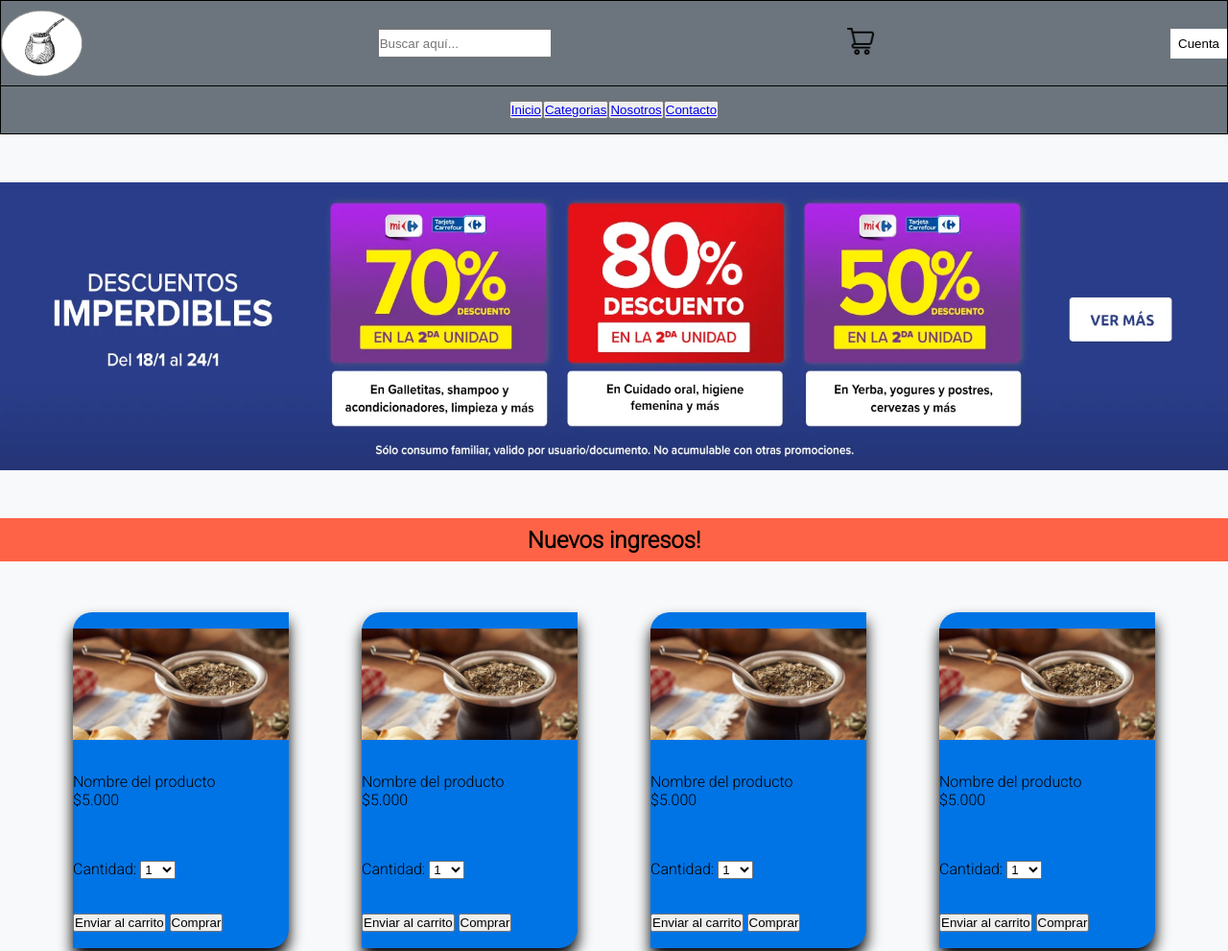
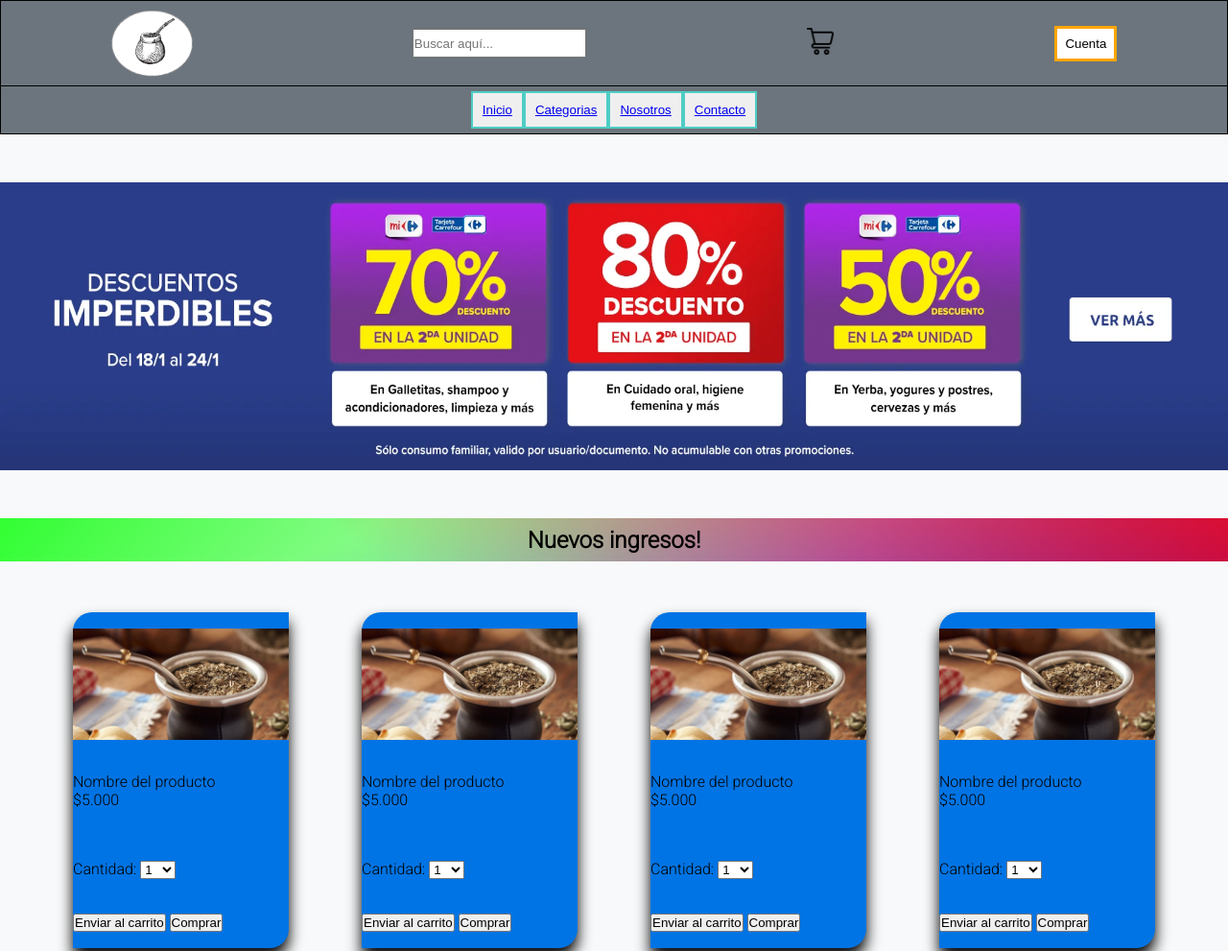
Before and after one commit to Lucas-Esteban-Rodriguez/proyecto-coderhouse-DW, a plain HTML site: page html/index.html in a window 1280 px wide. Shown: the top 991 px of the page at 96% size. Drawn offline with Linux system fonts and the light colour scheme.

Commit message:
TAG: Transformaciones, Animaciones y Gradientes

```diff
--- a/css/estilos.css
+++ b/css/estilos.css
@@ -5,15 +5,32 @@
 }
                                     /*Cosas generales*/
 .footer {
-    background-color: violet;
     position: relative;
+    background-color: aquamarine;
 }
+.contenedor-titulo {
+    width: 100%;
+    height: 50px;
+    display: flex;
+    flex-direction: row;
+    justify-content: center;
+    align-items: center;
+    background: linear-gradient(217deg, rgba(255,0,0,.8), rgba(255,0,0,0) 70.71%),
+            linear-gradient(127deg, rgba(0,255,0,.8), rgba(0,255,0,0) 70.71%),
+            linear-gradient(336deg, rgba(0,0,255,.8), rgba(0,0,255,0) 70.71%);
+}
+                              /*Index*/
 .boton-cuenta {
     padding: 8px;
-    border-style: none;
+    border-width: 2px;
+    border: solid;
     background-color: white;
+    cursor: pointer;
+    border-color: orange;
 }
-                                    /*Index*/
+.boton-cuenta:hover {
+    background-color: orange;
+}
 .buscador {
     height: 30px;
 }
@@ -40,7 +57,7 @@
 .contenedor-menu {
     display: flex;
     flex-direction: row;
-    justify-content: space-between;
+    justify-content: space-around;
     align-items: center;
     width: 100%;
 }
@@ -72,11 +89,9 @@
 }
 .boton-lista {
     padding: 10px;
-    background-color: #bfdbf7;
     border-style: solid;
     border-width: 2px;
-    border-color: transparent;
-    transition: 0.4s;
+    border-color: #4ecdc4;
 }
 .boton-cuenta-responsive {
     display: none;
@@ -91,15 +106,6 @@
 }
 .imagen-descuento {
     width: 100%;
-}
-.contenedor-titulo {
-    width: 100%;
-    height: 50px;
-    display: flex;
-    flex-direction: row;
-    justify-content: center;
-    align-items: center;
-    background-color: tomato;
 }
 .section-cartas {
     width: 100%;
@@ -121,8 +127,11 @@
     border-radius: 20px 0 20px 0;
     box-shadow: 0px 10px 15px 0px black;
     cursor: pointer;
+    transition: 0.4s;
 }
-
+.carta:hover {
+    transform: scale(110%);
+}
 .contenido-carta {
     width: 100%;
     height: 100%;
@@ -136,7 +145,6 @@
 .contenedor-footer1 {
     width: 100%;
     height: 190px;
-    background-color: tomato;
     display: flex;
     flex-direction: row;
     justify-content: space-evenly;
--- a/html/index.html
+++ b/html/index.html
@@ -14,24 +14,22 @@
     <header class="header1">
         <div class="contenedor-header1">
             <div class="contenedor-menu">
-                <a href="../html/index.html"><img class="logo" src="../img/Mate blanco y negro.jpg" alt=""></a>
+                <a href="../html/index.html"><img class="logo" src="../img/Mate blanco y negro.jpg" alt="Mateando logo"></a>
                 <input class="buscador" type="search" placeholder="Buscar aquí...">
                 <a  href="../html/carrito.html"><img class="boton-carrito"" src="../img/carro-de-la-carretilla.png" alt=""></a>
-                <button class="boton-cuenta">
-                    <span class="boton-cuenta-hover">Cuenta</span>
-                </button>
+                <button class="boton-cuenta">Cuenta</button>
                 <input class="boton-menu" type="checkbox" name="" id="">
             </div>
         </div>
         <div class="contenedor-header2">
             <div class="contenedor-lista">
-                <button>
+                <button class="boton-lista">
                     <a href="../html/index.html">Inicio</a></button>
-                <button>
+                <button class="boton-lista">
                     <a href="../html/categorias.html">Categorias</a></button>
-                <button>
+                <button class="boton-lista">
                     <a href="../html/nosotros.html">Nosotros</a></button>
-                <button>
+                <button class="boton-lista">
                     <a href="../html/contacto.html">Contacto</a>
                 </button>
                 <button class="boton-cuenta-responsive">
```
Also changed, not shown: html/carrito.html (+4 -4 lines), html/categorias.html (+4 -4 lines), html/contacto.html (+4 -4 lines), html/nosotros.html (+4 -4 lines).
